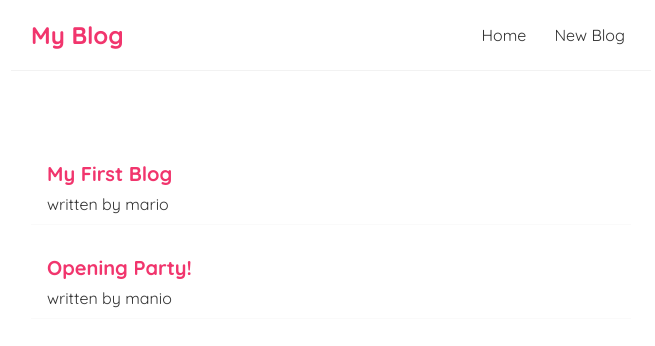
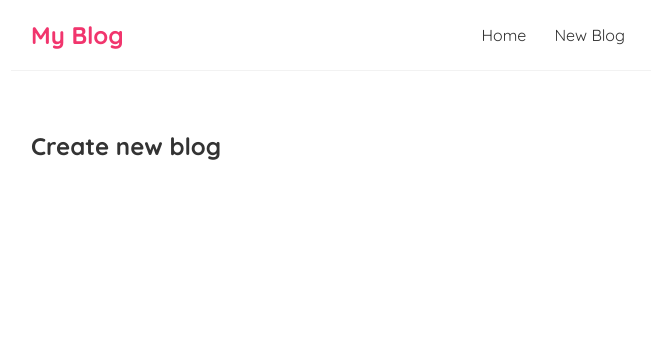
Before and after one commit to OsmanBytyqi/ReactAPP, a React (Create React App) app: page /create in a window 1280 px wide. Shown: the top 346 px of the page, without its empty margins (309-964 px from the left). Built offline with nearby package versions, Linux system fonts and the light colour scheme; data requests are answered from the project's data file; the HTML template or start-up script is replaced by a standard one.

Commit message:
Exact Match Routes

```diff
--- a/src/App.js
+++ b/src/App.js
@@ -1,6 +1,9 @@
 import Navbar from './Navbar';
 import Home from './home';
+
 import {BrowserRouter as Router,Route,Switch} from 'react-router-dom';
+import Create from './Create';
+
 
 
 function App() {
@@ -11,9 +14,14 @@
       <Navbar></Navbar>
       <div className="content">
         <Switch>
-          <Route path="/">
+          <Route  exact path="/">
         <Home></Home>
         </Route>
+        <Route  exact path="/create">
+          <Create></Create>
+
+        </Route>
+
 
         </Switch>
       </div>
--- /dev/null
+++ b/src/Create.js
@@ -0,0 +1,10 @@
+const Create = () => {
+    return (
+        <div className="create">
+            <h2>Create new blog</h2>
+
+        </div>
+    );
+}
+
+export default Create;
```
